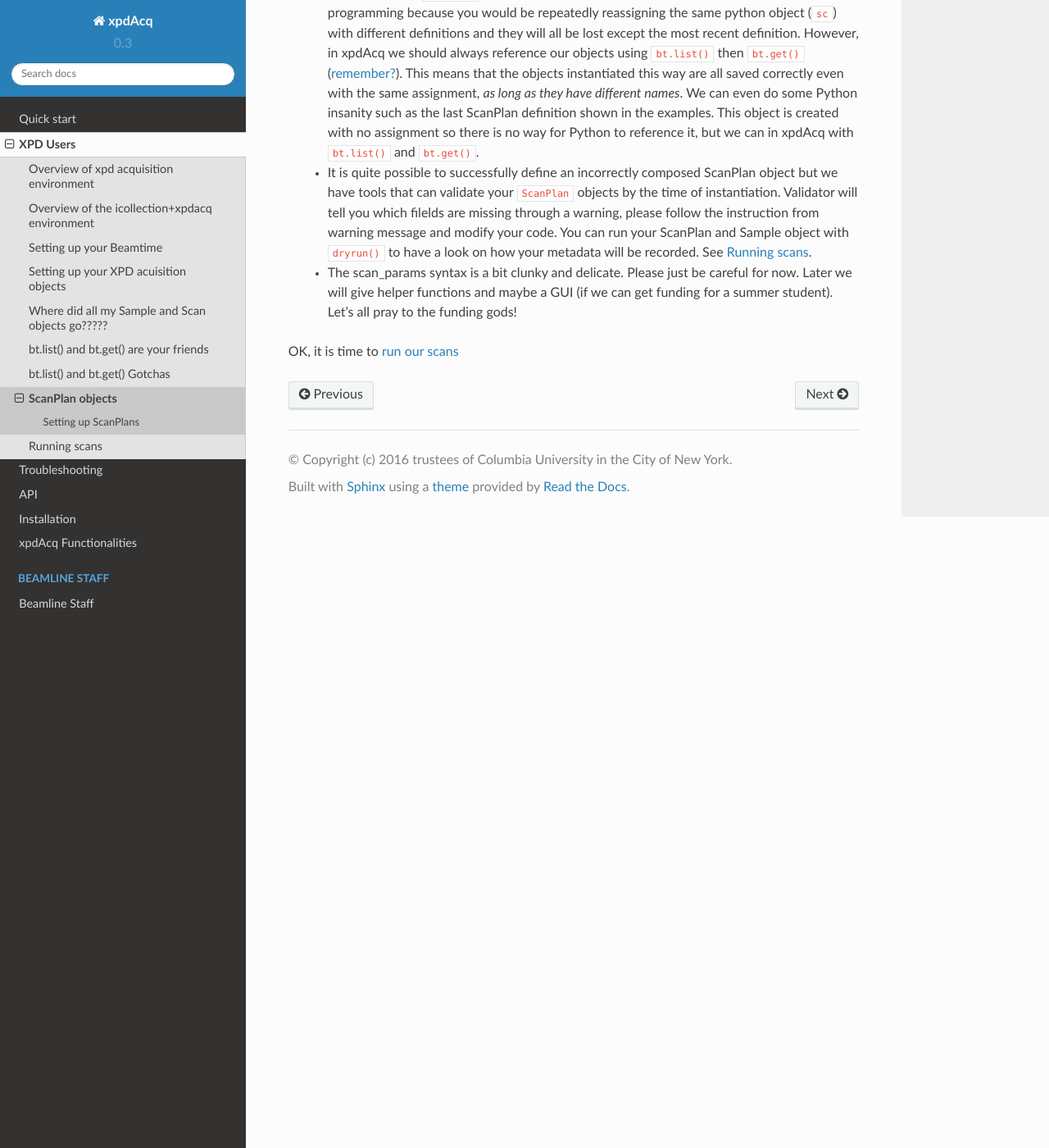
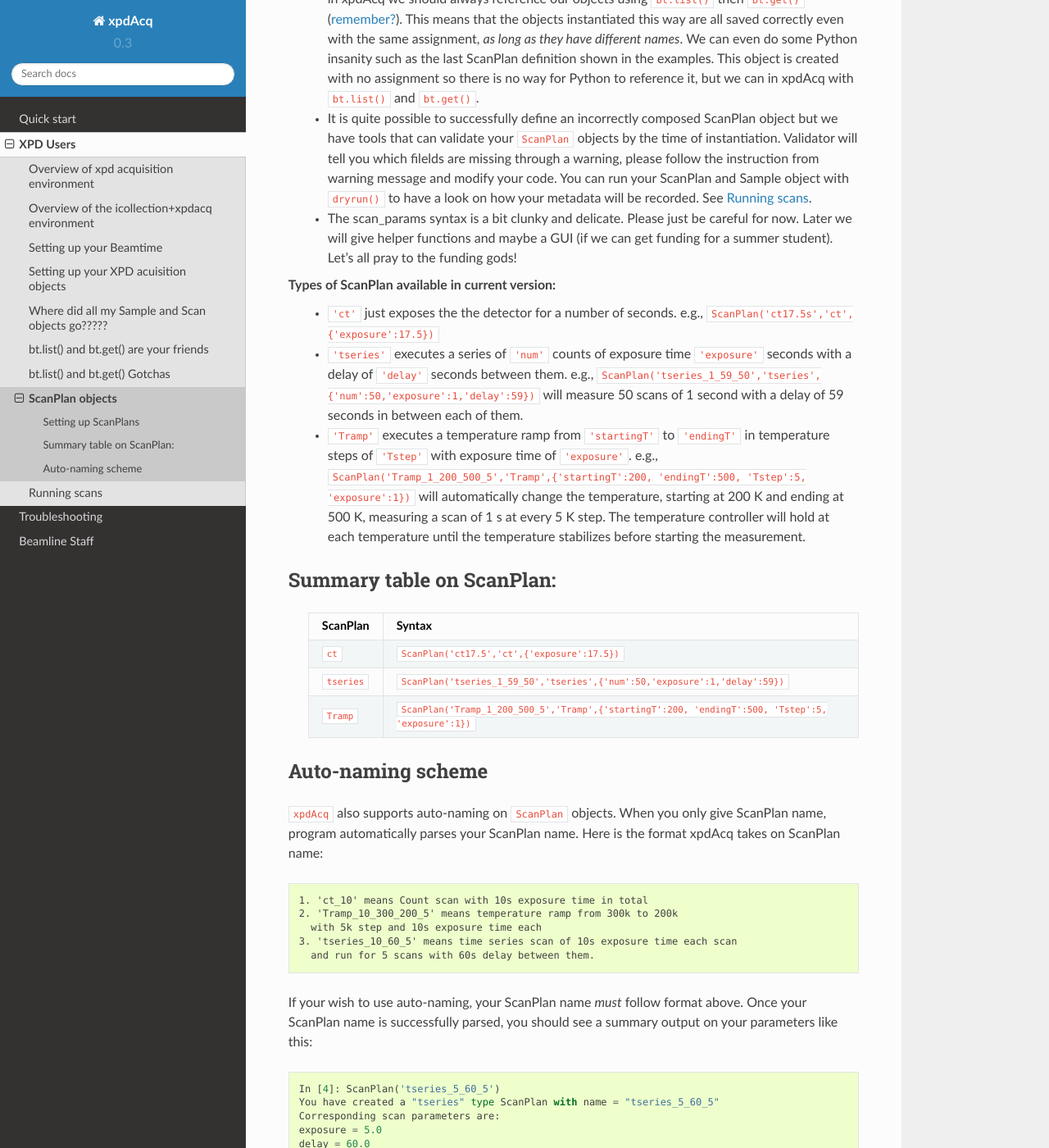
Before and after one commit to xpdAcq/xpdAcq, a Sphinx documentation site: the page built from doc/usb_Scan.rst, in a window 1280 px wide and 1400 px high, scrolled down 2000 px. Shown: the whole window at 82% size. Built offline with Sphinx 7.4.7 and the Read the Docs theme 2.0.0, drawn with Linux system fonts in a browser that asks for light colours; some of the changed text lies outside the part shown.

Commit message:
finished the first version

```diff
--- a/doc/usb_Scan.rst
+++ b/doc/usb_Scan.rst
@@ -43,9 +43,8 @@ Typing ``s = ScanPlan?`` returns
 
 .. autofunction:: xpdacq.beamtime.ScanPlan
 
-telling what (at the time of writing) the ScanPlan object needs.
-The ``Init signature`` has exactly the required and optional arguments
-that we have to give ``Scan`` (optional arguments have a default value indicated
+Firstly, we see required and optional arguments
+that we have to give ``ScanPlan`` (optional arguments have a default value indicated
 by the ``=`` sign.  If that argument is not specified it will take the default
 value).  The ``Docstring`` field has some more explanation about what these different
 arguments are.  The docstring is documentation written in the code itself by the
@@ -79,10 +76,66 @@ Here are some examples of valid count-type ScanPlan definitions:
   >>> ScanPlan('ct_2','ct',{'exposure':2})                               # this will also work in xpdAcq because we can reference this object with bt.list() and bt.get()
 
 A few things to note:
+  * Because all count ScanPlans, the second argument is always ``'ct'``.
+  * **They all have different names** (the first argument!).  This is necessary in xpdAcq!  On a side note, though it is not OK in Python in general, in xpdAcq it *is* OK for you to make the assignment (i.e., ``sc = ...``) the same in each case. This would be bad in regular python programming because you would be repeatedly reassigning the same python object (``sc``) with different definitions and they will all be lost except the most recent definition.  However, in xpdAcq we should always reference our objects using ``bt.list()`` then ``bt.get()`` (:ref:`remember? <usb_where>`).  This means that the objects instantiated this way are all saved correctly even with the same assignment, *as long as they have different names*. We can even do some Python insanity such as the last ScanPlan definition shown in the examples.  This object is created with no assignment so there is no way for Python to reference it, but we can in xpdAcq with ``bt.list()`` and ``bt.get()``.
+  * It is quite possible to successfully define an incorrectly composed ScanPlan object but we have tools that can validate your ``ScanPlan`` objects by the time of instantiation. Validator will tell you which filelds are missing through a warning, please follow the instruction from warning message and modify your code. You can run your ScanPlan and Sample object with ``dryrun()`` to have a look on how your metadata will be recorded. See :ref:`usb_running`.
+  * The scan_params syntax is a bit clunky and delicate.  Please just be careful for now.  Later we will give helper functions and maybe a GUI (if we can get funding for a summer student).  Let's all pray to the funding gods!
 
- * Because all these are count ScanPlans, the second argument is ``'ct'`` for all of them.
- * **They all have different names** (the first argument!).  This is necessary in xpdAcq!  On a side note, though it is not OK in Python in general, in xpdAcq it *is* OK for you to make the assignment (i.e., ``sc = ...``) the same in each case. This would be bad in regular python programming because you would be repeatedly reassigning the same python object (``sc``) with different definitions and they will all be lost except the most recent definition.  However, in xpdAcq we should always reference our objects using ``bt.list()`` then ``bt.get()`` (:ref:`remember? <usb_where>`).  This means that the objects instantiated this way are all saved correctly even with the same assignment, *as long as they have different names*. We can even do some Python insanity such as the last ScanPlan definition shown in the examples.  This object is created with no assignment so there is no way for Python to reference it, but we can in xpdAcq with ``bt.list()`` and ``bt.get()``.
- * It is quite possible to successfully define an incorrectly composed ScanPlan object but we have tools that can validate your ``ScanPlan`` objects by the time of instantiation. Validator will tell you which filelds are missing through a warning, please follow the instruction from warning message and modify your code. You can run your ScanPlan and Sample object with ``dryrun()`` to have a look on how your metadata will be recorded. See :ref:`usb_running`.
- * The scan_params syntax is a bit clunky and delicate.  Please just be careful for now.  Later we will give helper functions and maybe a GUI (if we can get funding for a summer student).  Let's all pray to the funding gods!
+Types of ScanPlan available in current version:
+  * ``'ct'`` just exposes the the detector for a number of seconds. e.g.,  ``ScanPlan('ct17.5s','ct',{'exposure':17.5})``
+  * ``'tseries'`` executes a series of ``'num'`` counts of exposure time ``'exposure'`` seconds with  a delay of ``'delay'`` seconds between them.  e.g., ``ScanPlan('tseries_1_59_50','tseries',{'num':50,'exposure':1,'delay':59})`` will measure 50 scans of 1 second with a delay of 59 seconds in between each of them.
+  * ``'Tramp'`` executes a temperature ramp from ``'startingT'`` to ``'endingT'`` in temperature steps of ``'Tstep'`` with exposure time of ``'exposure'``.  e.g., ``ScanPlan('Tramp_1_200_500_5','Tramp',{'startingT':200, 'endingT':500, 'Tstep':5, 'exposure':1})`` will automatically change the temperature,
+    starting at 200 K and ending at 500 K, measuring a scan of 1 s at every 5 K step. The temperature controller will hold at each temperature until the temperature stabilizes before starting the measurement.
+
+Summary table on ScanPlan:
+"""""""""""""""""""""""""""
+
+  =========== ==================================================================================================
+  ScanPlan    Syntax
+  =========== ==================================================================================================
+  ``ct``      ``ScanPlan('ct17.5','ct',{'exposure':17.5})``
+  ``tseries`` ``ScanPlan('tseries_1_59_50','tseries',{'num':50,'exposure':1,'delay':59})``
+  ``Tramp``   ``ScanPlan('Tramp_1_200_500_5','Tramp',{'startingT':200, 'endingT':500, 'Tstep':5, 'exposure':1})``
+  =========== ==================================================================================================
+
+
+Auto-naming scheme
+""""""""""""""""""
+
+``xpdAcq`` also supports auto-naming on ``ScanPlan`` objects. When you only give ScanPlan name,
+program automatically parses your ScanPlan name. Here is the format xpdAcq takes on ScanPlan name:
+
+.. code-block:: none
+
+  1. 'ct_10' means Count scan with 10s exposure time in total
+  2. 'Tramp_10_300_200_5' means temperature ramp from 300k to 200k
+    with 5k step and 10s exposure time each
+  3. 'tseries_10_60_5' means time series scan of 10s exposure time each scan
+    and run for 5 scans with 60s delay between them.
+
+If your wish to use auto-naming, your ScanPlan name *must* follow format above.
+Once your ScanPlan name is successfully parsed, you should see a summary output
+on your parameters like this:
+
+.. code-block:: python
+
+  In [4]: ScanPlan('tseries_5_60_5')
+  You have created a "tseries" type ScanPlan with name = "tseries_5_60_5"
+  Corresponding scan parameters are:
+  exposure = 5.0
+  delay = 60.0
+  num = 5.0
+  with fast-shutter control = True and subscribing dictionary = ['livetable']
+
+  In [6]: ScanPlan('tseries_5_60_5', livetable=False)
+  You have created a "tseries" type ScanPlan with name = "tseries_5_60_5_nLT"
+  Corresponding scan parameters are:
+  exposure = 5.0
+  delay = 60.0
+  num = 5.0
+  with fast-shutter control = True and subscribing dictionary = []
+
+You can also find options like ``LiveTable``, ``shutter``
+or ``verify_write`` will be added as suffixes to ScanPlan name automatically.
 
 OK, it is time to :ref:`run our scans <usb_running>`
--- a/doc/xPDFsuite_manual.rst
+++ b/doc/xPDFsuite_manual.rst
@@ -1,4 +1,4 @@
 .. _xPDFsuite_manual:
 
-Contents
+Manuals
 ========
```
Also changed, not shown: other parts of doc/usb_Scan.rst (+0 -2 lines), doc/index.rst (+1 -11 lines), 2 other files.
